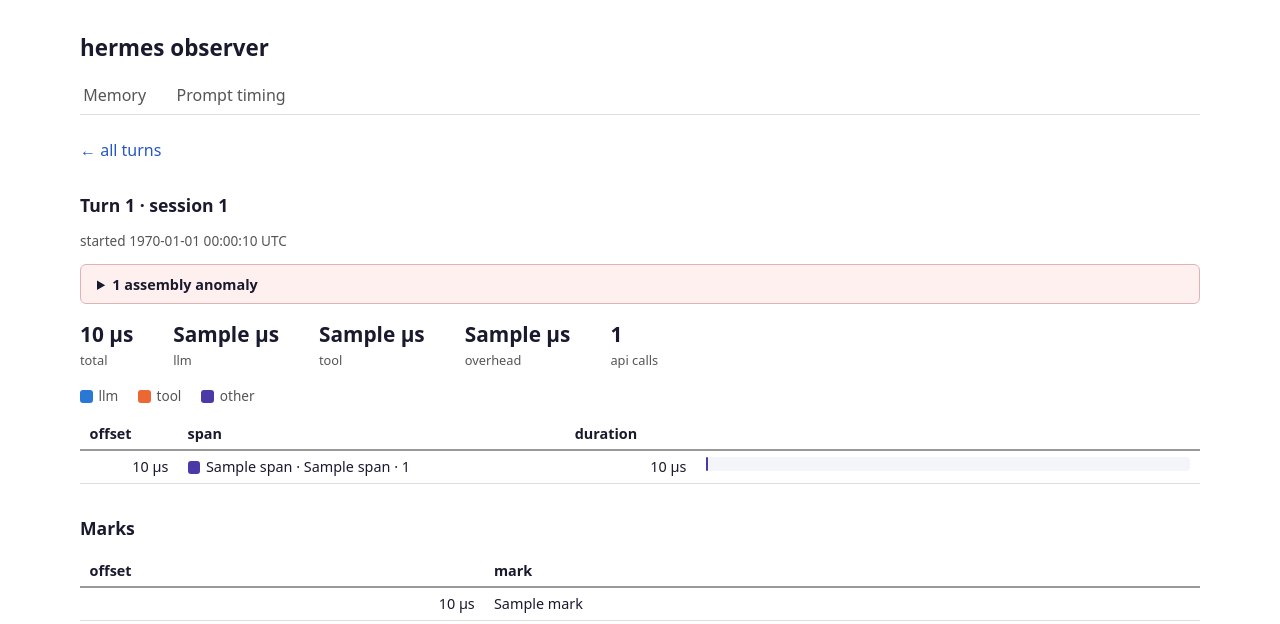
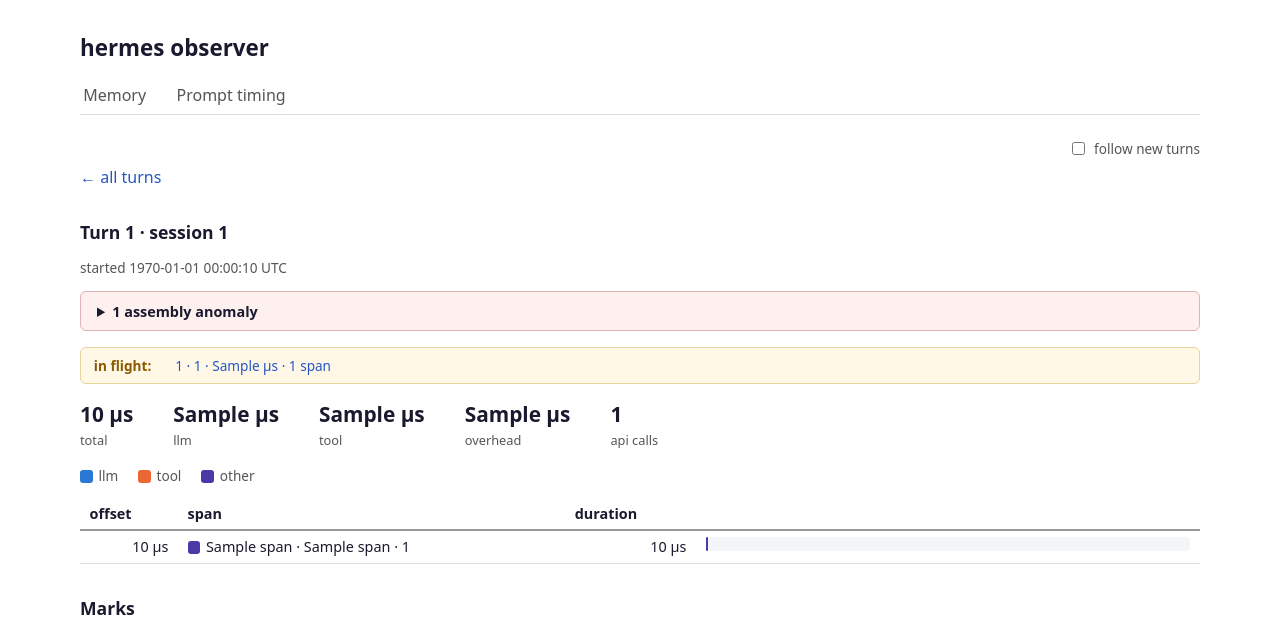
Before and after one commit to justincc/hobserver, a Flask app: template templates/timing/turn.html in a window 1280 px wide. Shown: the top 624 px of the page. Run offline with Flask 3, Linux system fonts and the light colour scheme; the template is opened without the code that fills it: most values are stand-ins (such as "Sample title", 1, 10 or a date in 2020); parts of the project's set-up code (start-up, migrations or seed data) failed here and were passed over.

Commit message:
Add in-flight strip and follow mode to the timing pages
Both timing pages now show a strip of every running turn (newest first,
elapsed time, span count) linking to its waterfall, with the viewed turn
marked. A "follow new turns" toggle (localStorage) auto-opens a turn's
page when a strictly new in-flight turn appears — never while already
watching one in flight (concurrent turns stay in the strip for manual
switching) and never to a stale entry: a turn silent >10 min (new
Turn.last_activity_us) is listed but flagged as a probable lost end
mark. With follow on, finished-turn pages keep polling slowly so the
next start is noticed.

Co-Authored-By: Claude Fable 5 <noreply@anthropic.com>

```diff
--- a/plugins/timing/__init__.py
+++ b/plugins/timing/__init__.py
@@ -10,6 +10,7 @@ and parse errors / assembly anomalies are always shown, never dropped.
 """
 
 import os
+import time
 from datetime import datetime, timezone
 
 from flask import Blueprint, abort, current_app, render_template
@@ -19,6 +20,10 @@ from plugins.timing.tailer import AtofTailer
 
 bp = Blueprint("timing", __name__)
 TAB_LABEL = "Prompt timing"
+
+# An in-flight turn silent this long is probably a lost end mark, not a
+# running prompt: still listed in the strip, but never auto-followed.
+STALE_AFTER_US = 10 * 60 * 1_000_000
 
 
 def get_tailer() -> AtofTailer:
@@ -69,6 +74,21 @@ def _assembly():
     return assemble(tailer.events), tailer.errors
 
 
+def _inflight_entries(assembly):
+    """All in-flight turns, newest first, dressed for the status strip."""
+    now_us = int(time.time() * 1_000_000)
+    turns = sorted(
+        (t for s in assembly.sessions for t in s.turns if t.end_us is None),
+        key=lambda t: t.start_us,
+        reverse=True,
+    )
+    return [{
+        "turn": t,
+        "elapsed_us": now_us - t.start_us,
+        "stale": now_us - t.last_activity_us > STALE_AFTER_US,
+    } for t in turns]
+
+
 @bp.route("/")
 def index():
     problem = _source_problem()
@@ -88,6 +108,7 @@ def index():
         atof_path=current_app.config["ATOF_PATH"],
         turns=turns,
         last_us=last_us,
+        inflight=_inflight_entries(assembly),
         anomalies=assembly.anomalies,
         parse_errors=parse_errors,
     )
@@ -114,7 +135,9 @@ def turn(session_id, start_us):
     return render_template(
         "timing/turn.html",
         turn=found,
+        current=found,
         scale_us=scale_us,
+        inflight=_inflight_entries(assembly),
         parse_errors=parse_errors,
         anomalies=assembly.anomalies,
     )
--- a/plugins/timing/assembler.py
+++ b/plugins/timing/assembler.py
@@ -125,6 +125,18 @@ class Turn:
     @property
     def api_call_count(self) -> int:
         return sum(1 for s in self.spans if s.category == LLM_CATEGORY)
+
+    @property
+    def last_activity_us(self) -> int:
+        """Timestamp of the last event seen in this turn — distinguishes a
+        genuinely running turn from one whose end mark never arrived."""
+        edges = [self.start_us]
+        if self.end_us is not None:
+            edges.append(self.end_us)
+        edges.extend(s.start_us for s in self.spans)
+        edges.extend(s.end_us for s in self.spans if s.end_us is not None)
+        edges.extend(m.timestamp_us for m in self.marks)
+        return max(edges)
 
 
 @dataclass
--- a/templates/base.html
+++ b/templates/base.html
@@ -46,6 +46,11 @@
     .bar { position: absolute; top: 0; height: 14px; border-radius: 4px; min-width: 2px; }
     .bar.open { opacity: 0.55; }
     .badge-inflight { color: #8a5a00; font-size: 0.8rem; white-space: nowrap; }
+    .inflight-strip { display: flex; gap: 1rem 1.5rem; flex-wrap: wrap; align-items: baseline; background: #fff8e6; border: 1px solid #e6d49a; border-radius: 6px; padding: 0.5rem 0.8rem; font-size: 0.85rem; margin-bottom: 1rem; }
+    .inflight-strip .strip-label { color: #8a5a00; font-weight: 600; }
+    .inflight-entry.current { font-weight: 600; }
+    .inflight-entry[data-stale] { color: #777; }
+    .follow-toggle { display: flex; justify-content: flex-end; align-items: center; gap: 0.4rem; font-size: 0.85rem; color: #555; margin-bottom: 0.5rem; cursor: pointer; }
   </style>
 </head>
 <body>
@@ -60,16 +65,50 @@
     // Live regions: an element with data-live-poll="<ms>" is refetched from
     // the current URL on that interval and swapped in place; a value of "0"
     // (e.g. a finished turn) means static — render but never poll. Polling
-    // pauses while the tab is hidden and stops once a swapped-in region
-    // says "0".
+    // pauses while the tab is hidden.
+    //
+    // Follow mode ([data-follow-toggle], persisted in localStorage) auto-opens
+    // a turn's page when an in-flight turn appears whose start_us is newer
+    // than anything this page-view has already seen — but never while this
+    // page is itself showing an in-flight turn ([data-inflight-current]
+    // present), and never to a stale entry ([data-stale]). Follow keeps an
+    // otherwise-static page polling slowly so the next turn start is noticed.
     (function () {
+      const FOLLOW_KEY = "hermes-observer.follow";
       let region = document.querySelector("[data-live-poll]");
+      const toggle = document.querySelector("[data-follow-toggle]");
+      const followOn = () => localStorage.getItem(FOLLOW_KEY) === "1";
+      if (toggle) {
+        toggle.checked = followOn();
+        toggle.addEventListener("change", () => {
+          localStorage.setItem(FOLLOW_KEY, toggle.checked ? "1" : "0");
+        });
+      }
       if (!region) return;
-      const interval = parseInt(region.dataset.livePoll, 10);
-      if (!interval) return;
+
+      const entries = () => Array.from(region.querySelectorAll("[data-inflight-start-us]"));
+      const startOf = (el) => parseInt(el.dataset.inflightStartUs, 10);
+      let seenStartMax = Math.max(
+        parseInt(region.dataset.turnStartUs || "0", 10), 0, ...entries().map(startOf));
+
+      function followNewTurn() {
+        const fresh = entries()
+          .filter((el) => startOf(el) > seenStartMax)
+          .sort((a, b) => startOf(b) - startOf(a));
+        // Turns first seen now count as seen even when no navigation happens
+        // (follow off, or mid-watch): only genuinely new starts pull forward.
+        seenStartMax = Math.max(seenStartMax, ...entries().map(startOf));
+        if (!toggle || !followOn()) return;
+        if (region.querySelector("[data-inflight-current]")) return;
+        const target = fresh.find((el) => !el.dataset.stale);
+        if (target) window.location.assign(target.getAttribute("href"));
+      }
+
+      const pollMs = () =>
+        parseInt(region.dataset.livePoll, 10) || (toggle && followOn() ? 3000 : 0);
+
       let busy = false;
-      const timer = setInterval(async () => {
-        if (busy || document.hidden) return;
+      async function poll() {
         busy = true;
         try {
           const resp = await fetch(window.location.href);
@@ -79,13 +118,19 @@
           if (!fresh) return;
           region.replaceWith(fresh);
           region = fresh;
-          if (!parseInt(fresh.dataset.livePoll, 10)) clearInterval(timer);
+          followNewTurn();
         } catch (err) {
           // transient fetch failure — try again next tick
         } finally {
           busy = false;
         }
-      }, interval);
+      }
+      (function loop() {
+        setTimeout(async () => {
+          if (pollMs() && !busy && !document.hidden) await poll();
+          loop();
+        }, pollMs() || 1000);
+      })();
     })();
   </script>
 </body>
--- /dev/null
+++ b/templates/timing/_follow.html
@@ -0,0 +1,6 @@
+{# Follow-mode toggle. Kept outside the live region so the poll swap never
+   resets it; state lives in localStorage, wired up in base.html. #}
+<label class="follow-toggle"
+       title="Automatically open a turn's waterfall when a new turn starts (never while already watching one in flight)">
+  <input type="checkbox" data-follow-toggle> follow new turns
+</label>
--- /dev/null
+++ b/templates/timing/_inflight.html
@@ -0,0 +1,25 @@
+{# In-flight status strip: every running turn, newest first. Lives inside
+   the live region so it refreshes each poll. The data attributes drive
+   follow mode in base.html: start_us for new-turn detection, stale to
+   exclude lost-end-mark turns from auto-navigation, current to mark the
+   turn this page is showing. `current` is only set on the turn page. #}
+{% if inflight %}
+<p class="inflight-strip">
+  <span class="strip-label">in flight:</span>
+  {% for e in inflight %}
+  {% set is_current = current is defined and current
+     and e.turn.session_id == current.session_id
+     and e.turn.start_us == current.start_us %}
+  <a class="inflight-entry{{ ' current' if is_current }}"
+     href="{{ url_for('timing.turn', session_id=e.turn.session_id, start_us=e.turn.start_us) }}"
+     data-inflight-start-us="{{ e.turn.start_us }}"
+     {%- if e.stale %} data-stale="1"{% endif %}
+     {%- if is_current %} data-inflight-current="1"{% endif %}>
+    {{- e.turn.turn_id or (e.turn.start_us | us_time) }} · {{ e.turn.session_id | truncate(16) }} ·
+    {% if e.stale %}stale — last event {{ e.turn.last_activity_us | us_time }} UTC
+    {%- else %}{{ e.elapsed_us | us_dur }} · {{ e.turn.spans | length }} span{{ 's' if e.turn.spans | length != 1 }}{% endif %}
+    {%- if is_current %} (viewing){% endif -%}
+  </a>
+  {% endfor %}
+</p>
+{% endif %}
--- a/templates/timing/index.html
+++ b/templates/timing/index.html
@@ -1,6 +1,7 @@
 {% extends "base.html" %}
 {% block title %}prompt timing — hermes observer{% endblock %}
 {% block content %}
+{% include "timing/_follow.html" %}
 <div data-live-poll="3000">
 {% if state == "unconfigured" %}
 <p class="notice warn">
@@ -20,6 +21,7 @@
 </p>
 {% else %}
 {% include "timing/_problems.html" %}
+{% include "timing/_inflight.html" %}
 {% if not turns %}
 <p class="notice warn">
   Reading <code>{{ atof_path }}</code> — no turns yet.
--- a/templates/timing/turn.html
+++ b/templates/timing/turn.html
@@ -1,7 +1,9 @@
 {% extends "base.html" %}
 {% block title %}turn {{ turn.turn_id or turn.start_us }} — hermes observer{% endblock %}
 {% block content %}
-<div data-live-poll="{{ 2000 if turn.end_us is none else 0 }}">
+{% include "timing/_follow.html" %}
+<div data-live-poll="{{ 2000 if turn.end_us is none else 0 }}"
+     data-turn-start-us="{{ turn.start_us }}">
 <nav class="event-nav">
   <a href="{{ url_for('timing.index') }}">&larr; all turns</a>
 </nav>
@@ -10,6 +12,7 @@
 <p class="meta">started {{ turn.start_us | us_time }} UTC{% if turn.end_us is none %} · <span class="badge-inflight">in flight</span>{% endif %}</p>
 
 {% include "timing/_problems.html" %}
+{% include "timing/_inflight.html" %}
 
 <div class="stats">
   <div><span class="v">{{ turn.duration_us | us_dur }}</span><span class="l">total</span></div>
```
Also changed, not shown: AGENTS.md (+7 -1 lines), tests/test_assembler.py (+7 -0 lines), tests/test_timing.py (+70 -1 lines), README.md.
